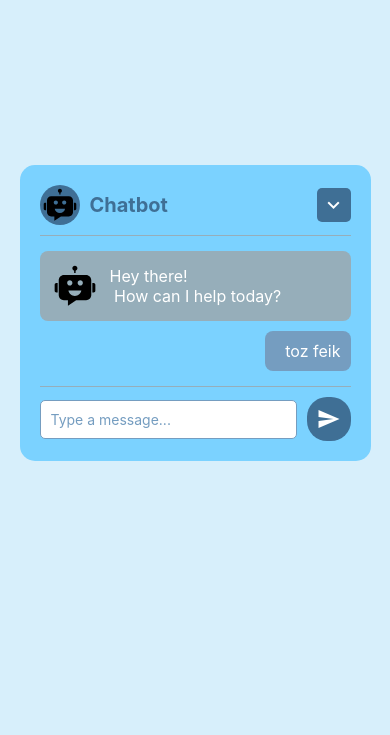
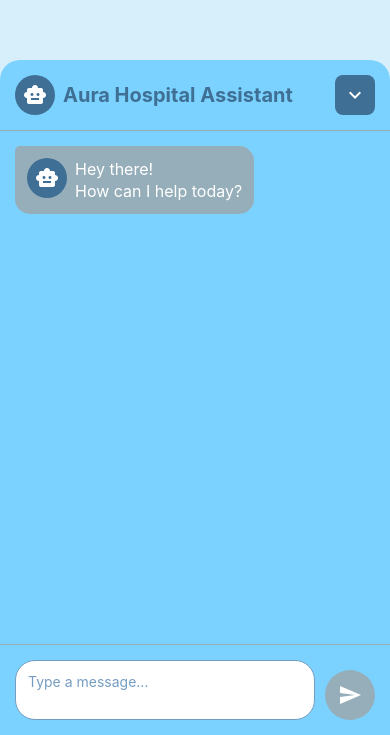
Before and after one commit to hmahmoud2211/AuraHospital, a React Native app: screen /Chatbot in a window 390 px wide. Shown: the part 109-844 px from the top of the page. Built offline with nearby package versions, Linux system fonts and the light colour scheme.

Commit message:
hazem edit on chatbot

```diff
--- a/screens/Chatbot.js
+++ b/screens/Chatbot.js
@@ -1,40 +1,170 @@
-import React from "react";
-import { View, Text, StyleSheet, TouchableOpacity, TextInput } from "react-native";
+import React, { useState, useRef, useEffect } from "react";
+import {
+  View,
+  Text,
+  StyleSheet,
+  TouchableOpacity,
+  TextInput,
+  ScrollView,
+  KeyboardAvoidingView,
+  Platform,
+  Animated,
+  Keyboard,
+  ActivityIndicator
+} from "react-native";
 import Icon from "react-native-vector-icons/MaterialIcons";
 import ChatbotIcon from "../components/ChatbotIcon";
 
-const App = () => {
+const ChatbotScreen = () => {
+  const [messages, setMessages] = useState([
+    { id: 1, text: "Hey there!\nHow can I help today?", isBot: true }
+  ]);
+  const [inputMessage, setInputMessage] = useState("");
+  const [isExpanded, setIsExpanded] = useState(true);
+  const [isLoading, setIsLoading] = useState(false);
+  const [keyboardHeight, setKeyboardHeight] = useState(0);
+  const scrollViewRef = useRef(null);
+  const fadeAnim = useRef(new Animated.Value(1)).current;
+
+  useEffect(() => {
+    const keyboardWillShow = Keyboard.addListener(
+      Platform.OS === 'ios' ? 'keyboardWillShow' : 'keyboardDidShow',
+      (e) => {
+        setKeyboardHeight(e.endCoordinates.height);
+      }
+    );
+    const keyboardWillHide = Keyboard.addListener(
+      Platform.OS === 'ios' ? 'keyboardWillHide' : 'keyboardDidHide',
+      () => {
+        setKeyboardHeight(0);
+      }
+    );
+
+    return () => {
+      keyboardWillShow.remove();
+      keyboardWillHide.remove();
+    };
+  }, []);
+
+  const handleSend = async () => {
+    if (!inputMessage.trim()) return;
+
+    try {
+      setIsLoading(true);
+      const newMessage = {
+        id: Date.now(),
+        text: inputMessage.trim(),
+        isBot: false
+      };
+      setMessages(prev => [...prev, newMessage]);
+      setInputMessage("");
+
+      // Simulate bot response
+      await new Promise(resolve => setTimeout(resolve, 1000));
+
+      const botResponse = {
+        id: Date.now() + 1,
+        text: "I'm here to help! What would you like to know?",
+        isBot: true
+      };
+      setMessages(prev => [...prev, botResponse]);
+
+      // Scroll to bottom
+      setTimeout(() => {
+        scrollViewRef.current?.scrollToEnd({ animated: true });
+      }, 100);
+    } catch (error) {
+      console.error('Error sending message:', error);
+      // Add error message to chat
+      setMessages(prev => [...prev, {
+        id: Date.now(),
+        text: "Sorry, there was an error processing your message. Please try again.",
+        isBot: true
+      }]);
+    } finally {
+      setIsLoading(false);
+    }
+  };
+
+  const toggleExpand = () => {
+    setIsExpanded(!isExpanded);
+    Animated.timing(fadeAnim, {
+      toValue: isExpanded ? 0 : 1,
+      duration: 300,
+      useNativeDriver: true,
+    }).start();
+  };
+
+  const renderBotIcon = () => (
+    <View style={styles.botIconContainer}>
+      <View style={styles.botIcon}>
+        <Icon name="smart-toy" size={24} color="white" />
+      </View>
+    </View>
+  );
+
   return (
-    <View style={styles.container}>
-      <View style={styles.chatbotPopup}>
+    <KeyboardAvoidingView
+      behavior={Platform.OS === "ios" ? "padding" : "height"}
+      style={styles.container}
+      keyboardVerticalOffset={Platform.OS === "ios" ? 0 : 20}
+    >
+      <Animated.View
+        style={[
+          styles.chatbotPopup,
+          {
+            opacity: fadeAnim,
+            height: isExpanded ? "80%" : "20%",
+            transform: [{
+              translateY: fadeAnim.interpolate({
+                inputRange: [0, 1],
+                outputRange: [keyboardHeight, 0]
+              })
+            }]
+          }
+        ]}
+      >
         {/* Chatbot Header */}
         <View style={styles.chatHeader}>
           <View style={styles.headerInfo}>
-            <View style={styles.logoContainer}>
-              <ChatbotIcon />
-            </View>
-            <Text style={styles.logoText}>Chatbot</Text>
+            {renderBotIcon()}
+            <Text style={styles.logoText}>Aura Hospital Assistant</Text>
           </View>
-          <TouchableOpacity style={styles.iconButton} onPress={() => console.log("Arrow clicked!")}>
-            <Icon name="keyboard-arrow-down" size={24} color="white" />
+          <TouchableOpacity style={styles.iconButton} onPress={toggleExpand}>
+            <Icon
+              name={isExpanded ? "keyboard-arrow-down" : "keyboard-arrow-up"}
+              size={24}
+              color="white"
+            />
           </TouchableOpacity>
         </View>
 
         {/* Chatbot Body */}
-        <View style={styles.chatBody}>
-          {/* Bot Message */}
-          <View style={styles.botMessage}>
-            <ChatbotIcon />
-            <Text style={styles.messageText}>
-              Hey there! {"\n"} How can I help today?
-            </Text>
-          </View>
-
-          {/* User Message */}
-          <View style={styles.userMessage}>
-            <Text style={styles.messageText}>toz feik</Text>
-          </View>
-        </View>
+        <ScrollView
+          ref={scrollViewRef}
+          style={styles.chatBody}
+          contentContainerStyle={styles.chatBodyContent}
+          onContentSizeChange={() => scrollViewRef.current?.scrollToEnd({ animated: true })}
+          showsVerticalScrollIndicator={false}
+        >
+          {messages.map((message) => (
+            <View
+              key={message.id}
+              style={[
+                styles.messageContainer,
+                message.isBot ? styles.botMessage : styles.userMessage
+              ]}
+            >
+              {message.isBot && renderBotIcon()}
+              <Text style={styles.messageText}>{message.text}</Text>
+            </View>
+          ))}
+          {isLoading && (
+            <View style={styles.loadingContainer}>
+              <ActivityIndicator color="#3F6F95" />
+            </View>
+          )}
+        </ScrollView>
 
         {/* Chatbot Footer */}
         <View style={styles.chatFooter}>
@@ -42,29 +172,44 @@ const App = () => {
             style={styles.messageInput}
             placeholder="Type a message..."
             placeholderTextColor="#759DC0"
+            value={inputMessage}
+            onChangeText={setInputMessage}
+            multiline
+            maxLength={500}
+            returnKeyType="send"
+            onSubmitEditing={handleSend}
           />
-          <TouchableOpacity style={styles.sendButton} onPress={() => console.log("Send clicked!")}>
-            <Icon name="send" size={24} color="white" />
+          <TouchableOpacity
+            style={[
+              styles.sendButton,
+              !inputMessage.trim() && styles.sendButtonDisabled
+            ]}
+            onPress={handleSend}
+            disabled={!inputMessage.trim() || isLoading}
+          >
+            {isLoading ? (
+              <ActivityIndicator color="white" />
+            ) : (
+              <Icon name="send" size={24} color="white" />
+            )}
           </TouchableOpacity>
         </View>
-      </View>
-    </View>
+      </Animated.View>
+    </KeyboardAvoidingView>
   );
 };
 
 const styles = StyleSheet.create({
   container: {
     flex: 1,
-    justifyContent: "center",
-    alignItems: "center",
-    backgroundColor: "#d7effb", // Light blue background
+    justifyContent: "flex-end",
+    backgroundColor: "#d7effb",
   },
   chatbotPopup: {
-    padding: 20,
     backgroundColor: "#7BD2FF",
-    borderRadius: 15,
-    elevation: 10, // Floating effect
-    width: "90%",
+    borderTopLeftRadius: 20,
+    borderTopRightRadius: 20,
+    elevation: 10,
   },
   chatHeader: {
     flexDirection: "row",
@@ -72,20 +217,22 @@ const styles = StyleSheet.create({
     justifyContent: "space-between",
     borderBottomWidth: 1,
     borderBottomColor: "#96AEBA",
-    paddingBottom: 10,
+    padding: 15,
   },
   headerInfo: {
     flexDirection: "row",
     alignItems: "center",
   },
-  logoContainer: {
+  botIconContainer: {
+    marginRight: 8,
+  },
+  botIcon: {
     width: 40,
     height: 40,
-    borderRadius: 20, // Circular shape
+    borderRadius: 20,
     backgroundColor: "#3F6F95",
     justifyContent: "center",
     alignItems: "center",
-    marginRight: 10,
   },
   logoText: {
     fontSize: 20,
@@ -94,53 +241,74 @@ const styles = StyleSheet.create({
   },
   iconButton: {
     backgroundColor: "#3F6F95",
-    padding: 5,
-    borderRadius: 5,
+    padding: 8,
+    borderRadius: 8,
   },
   chatBody: {
-    marginTop: 15,
+    flex: 1,
+  },
+  chatBodyContent: {
+    padding: 15,
+  },
+  messageContainer: {
+    flexDirection: "row",
+    alignItems: "flex-start",
+    marginBottom: 15,
+    maxWidth: "80%",
   },
   botMessage: {
-    flexDirection: "row",
-    alignItems: "center",
+    alignSelf: "flex-start",
     backgroundColor: "#96AEBA",
-    padding: 10,
-    borderRadius: 8,
-    marginBottom: 10,
+    padding: 12,
+    borderRadius: 15,
+    borderTopLeftRadius: 5,
   },
   userMessage: {
     alignSelf: "flex-end",
     backgroundColor: "#759DC0",
-    padding: 10,
-    borderRadius: 8,
+    padding: 12,
+    borderRadius: 15,
+    borderTopRightRadius: 5,
   },
   messageText: {
     fontSize: 16,
     color: "white",
-    marginLeft: 10,
+    lineHeight: 22,
   },
   chatFooter: {
     flexDirection: "row",
-    alignItems: "center",
-    marginTop: 15,
+    alignItems: "flex-end",
+    padding: 15,
     borderTopWidth: 1,
     borderTopColor: "#96AEBA",
-    paddingTop: 10,
   },
   messageInput: {
     flex: 1,
     backgroundColor: "#fff",
-    padding: 10,
-    borderRadius: 5,
+    padding: 12,
+    borderRadius: 20,
     borderColor: "#759DC0",
     borderWidth: 1,
     marginRight: 10,
+    maxHeight: 100,
+    minHeight: 40,
   },
   sendButton: {
     backgroundColor: "#3F6F95",
+    padding: 12,
+    borderRadius: 25,
+    width: 50,
+    height: 50,
+    justifyContent: "center",
+    alignItems: "center",
+  },
+  sendButtonDisabled: {
+    backgroundColor: "#96AEBA",
+  },
+  loadingContainer: {
+    alignItems: "center",
     padding: 10,
-    borderRadius: 20,
   },
 });
 
-export default App;
+export default ChatbotScreen;
```
